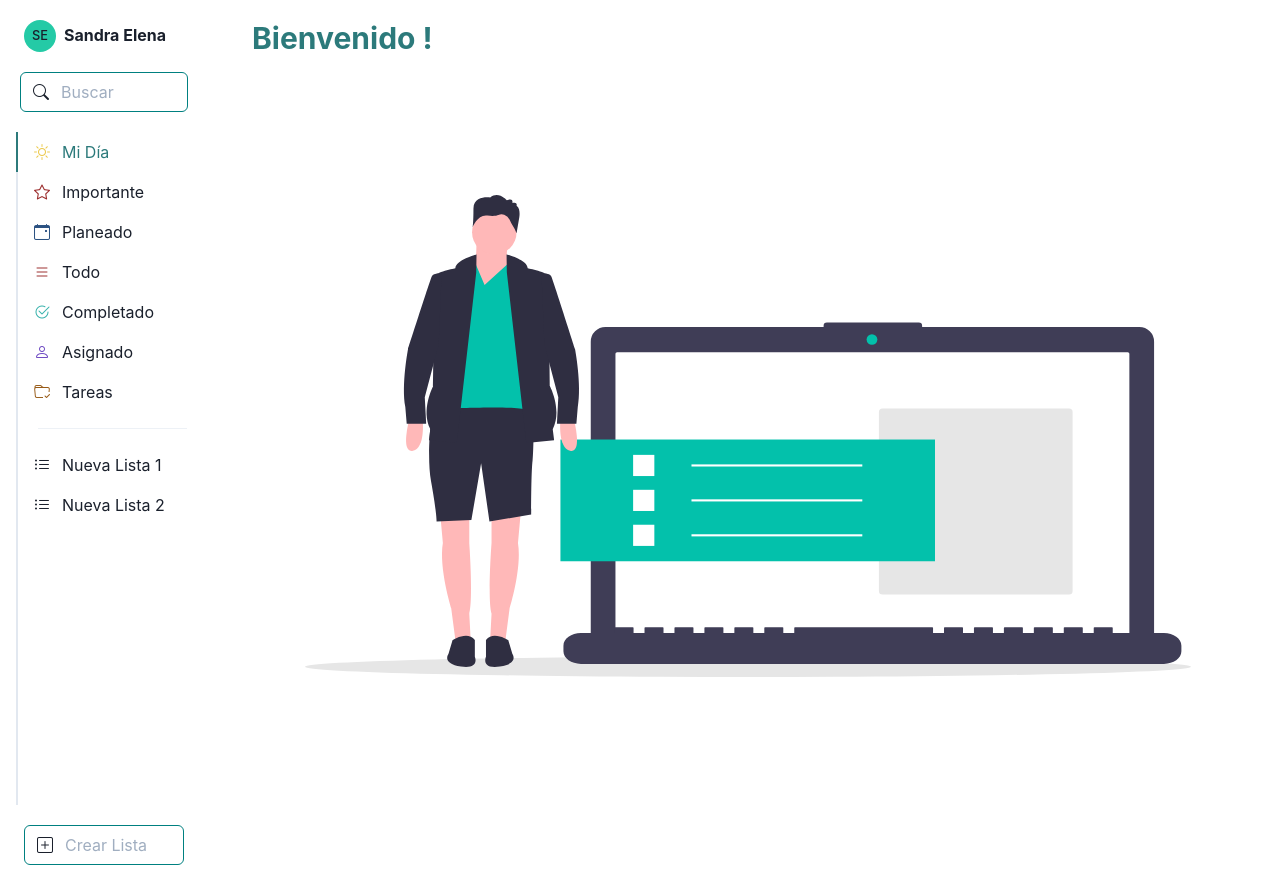
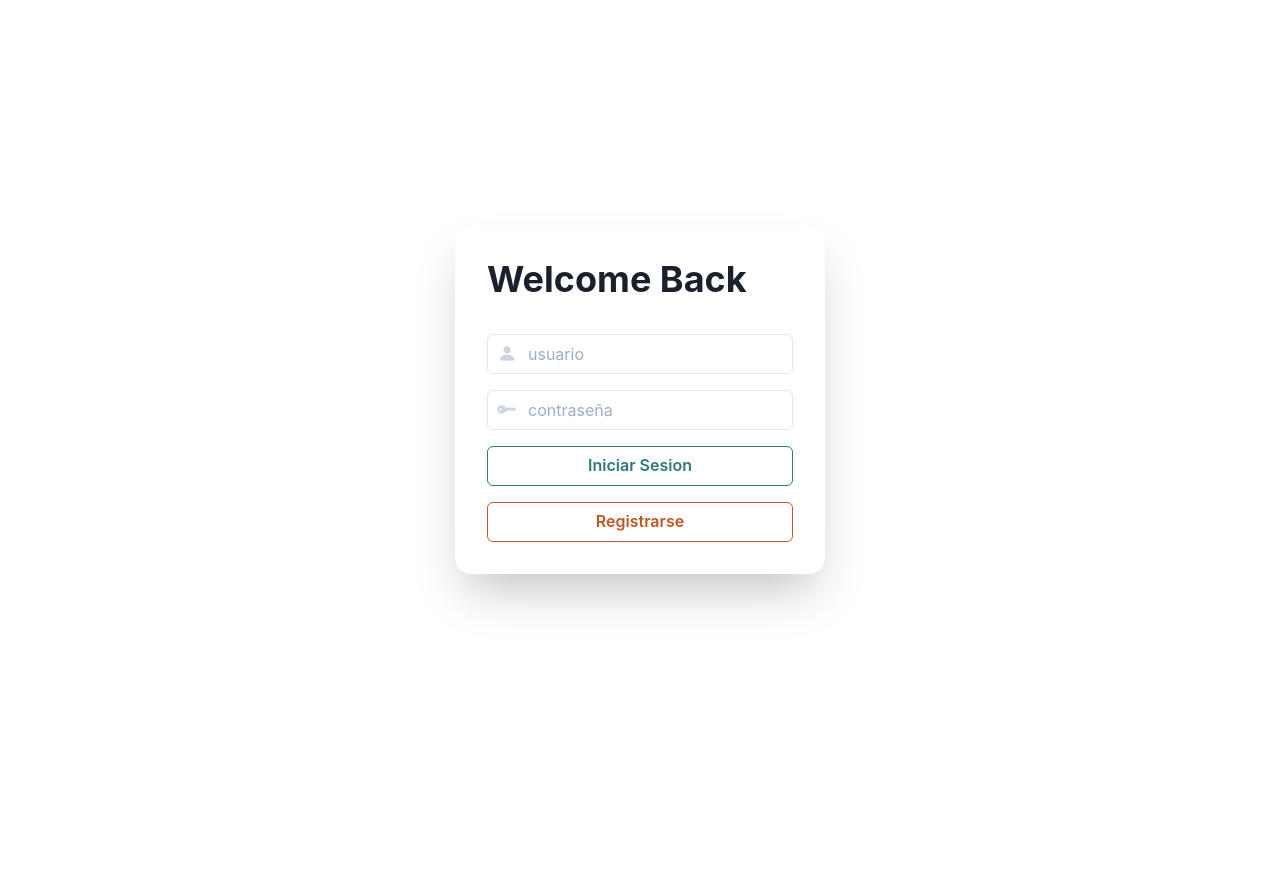
Before and after one commit to darubiio/Tasks, a React (Create React App) app in the folder client/: page /login in a window 1280 px wide. After the commit the page ends 800 px from the top, so only its background shows below. Built offline with nearby package versions, Linux system fonts and the light colour scheme.

Commit message:
Working on Authorization

```diff
--- a/client/src/App.js
+++ b/client/src/App.js
@@ -1,19 +1,24 @@
 import React from 'react';
 import { Grid } from '@chakra-ui/layout';
 import { Container } from "@chakra-ui/react";
-import { TaskMenu } from './components/task_menu/taskMenu'
+import { TaskMenu } from './components/task_menu/taskMenu';
 import { TaskMain } from './components/task_main/taskMain';
+import { Login } from './components/forms/login';
 import { BrowserRouter as Router } from "react-router-dom";
+import { UserProvider } from './hooks/userContext';
 
 export const App = () => {
   return (
+    <UserProvider>
       <Container maxW="container.2xl">
         <Grid templateColumns="repeat(6, 1fr)" gap={12}>
           <Router>
+            <Login />
             <TaskMenu />
             <TaskMain />
           </Router>
         </Grid>
       </Container>
+    </UserProvider>
   )
 };
--- /dev/null
+++ b/client/src/components/forms/login.js
@@ -0,0 +1,48 @@
+import React from 'react';
+import { Center, GridItem, Heading, Stack } from '@chakra-ui/layout';
+import { Input, InputGroup, InputLeftElement } from '@chakra-ui/input';
+import { Button } from '@chakra-ui/button';
+import { Route, Switch } from 'react-router';
+
+export const Login = () => {
+  return (
+    <Switch>
+      <Route path='/login'>
+        <GridItem colSpan={6}>
+          <Center w="100%" h='100vh'>
+            <Stack shadow='2xl' rounded='2xl' p={8} spacing={4}>
+              <Heading mb={4}>Welcome Back</Heading>
+              <InputGroup>
+                <InputLeftElement
+                  pointerEvents="none"
+                  color="gray.300"
+                  fontSize="1.2em"
+                  children={<i class="bi bi-person-fill" />}
+                />
+                <Input type="text" placeholder="usuario" />
+              </InputGroup>
+
+              <InputGroup>
+                <InputLeftElement
+                  pointerEvents="none"
+                  color="gray.300"
+                  fontSize="1.2em"
+                  children={<i class="bi bi-key-fill" />}
+                />
+                <Input placeholder="contraseña" />
+              </InputGroup>
+
+              <Button colorScheme="teal" variant="outline">
+                Iniciar Sesion
+              </Button>
+
+              <Button colorScheme="orange" variant="outline">
+                Registrarse
+              </Button>
+            </Stack>
+          </Center>
+        </GridItem>
+      </Route>
+    </Switch>
+  )
+};
--- a/client/src/components/task_main/main/index.js
+++ b/client/src/components/task_main/main/index.js
@@ -1,17 +1,14 @@
-import { Box, Center, Heading } from '@chakra-ui/layout';
+import { Box } from '@chakra-ui/layout';
 import { ScaleFade } from '@chakra-ui/transition';
-import taskMan from '../../../image/taskman.svg';
+import { MyDay } from '../myDay/md'
 import React from 'react';
 
 export const Main = () => {
   return (
-    <ScaleFade initialScale={0.9} in>
-      <Box display={['none', 'revert']}>
-        <Heading size='lg' color='teal.600'>Bienvenido !</Heading>
-        <Center h='95vh'>
-          <img src={taskMan} alt='taskman' />
-        </Center>
-      </Box>
-    </ScaleFade>
+    <Box display={['none', 'revert']} >
+      <ScaleFade initialScale={0.9} in>
+        <MyDay />
+      </ScaleFade>
+    </Box>
   )
 };
--- a/client/src/components/task_main/myDay/md.js
+++ b/client/src/components/task_main/myDay/md.js
@@ -1,7 +1,7 @@
-import { Heading } from '@chakra-ui/react';
+import React from 'react';
+import { Heading } from '@chakra-ui/layout';
 import { ScaleFade } from '@chakra-ui/transition';
 import { BackBtn } from '../backbtn'
-import React from 'react';
 
 export const MyDay = () => {
   const DATE = new Date().toDateString();
--- a/client/src/components/task_main/taskMain.js
+++ b/client/src/components/task_main/taskMain.js
@@ -1,6 +1,6 @@
 import React from 'react';
-import { Route, Switch } from 'react-router';
 
+import { Redirect, Route, Switch } from 'react-router';
 import { Completed } from './completed/compd';
 import { Asigned } from './asigned/asigned';
 import { Important } from './important/imp';
@@ -10,19 +10,24 @@ import { MyDay } from './myDay/md';
 import { All } from './todo/all';
 import { GridItem } from '@chakra-ui/layout';
 import { Main } from './main';
+import { UserContext } from '../../hooks/userContext';
+
 
 export const TaskMain = () => {
+  const { error, loading } = React.useContext(UserContext);
   return (
+    loading ? '' :
+      error ? <Redirect to='/login' /> :
         <GridItem p={5} colSpan={5}>
           <Switch>
+            <Route exact path='/' component={Main} />
+            <Route path='/my-day' component={MyDay} />
             <Route path='/all' component={All} />
             <Route path='/tasks' component={Tasks} />
-        <Route path='/my-day' component={MyDay} />
             <Route path='/planned' component={Planned} />
             <Route path='/asigned' component={Asigned} />
             <Route path='/completed' component={Completed} />
             <Route path='/important' component={Important} />
-        <Route path='/' component={Main} />
           </Switch>
         </GridItem>
   )
--- a/client/src/components/task_main/todo/all.js
+++ b/client/src/components/task_main/todo/all.js
@@ -1,22 +1,44 @@
+import React from 'react';
+import { Task } from '../task';
+import { BackBtn } from '../backbtn';
+import { gql, useQuery } from '@apollo/client';
+import { ScaleFade } from '@chakra-ui/transition';
 import { Heading, Stack, Text } from '@chakra-ui/layout';
-import { ScaleFade } from '@chakra-ui/transition';
-import React from 'react';
-import { BackBtn } from '../backbtn';
-import { Task } from '../task'
+
+const ALL = gql`
+ query LISTAS {
+  lists {
+    _id
+    name
+    tasks {
+      _id
+      name
+    }
+  }
+  }
+`
 
 export const All = () => {
-  return (
+  const { loading, error, data } = useQuery(ALL);
+  if (loading) return 'Loading...';
+  if (error) return `Error : ( ${error.message}`;
+
+  const TaskList = data.lists.map(list =>
     <>
-      <ScaleFade initialScale={0.9} in>
-        <BackBtn />
-        <Heading size='lg' color='orange.500'>Todo</Heading>
-      </ScaleFade>
-
-      <Text mt={2} ml={2} fontSize='sm'>Nombre de Lista</Text>
+      <Text mt={2} ml={2} fontSize='sm'>{list.name}</Text>
       <Stack >
-        <Task name='Tarea 1' />
-        <Task name='Tarea 2' />
+        {list.tasks.map(task =>
+          <Task name={task.name} />
+        )}
       </Stack>
     </>
+  );
+
+  return (
+    <ScaleFade initialScale={0.9} in>
+      <BackBtn />
+      <Heading size='lg' color='orange.500'>Todo</Heading>
+      {TaskList}
+    </ScaleFade>
   )
 };
--- a/client/src/components/task_menu/taskMenu.js
+++ b/client/src/components/task_menu/taskMenu.js
@@ -1,11 +1,12 @@
-import { Avatar } from '@chakra-ui/avatar';
 import { Input, InputGroup, InputLeftElement } from '@chakra-ui/input';
-import { Box, Divider, Flex, GridItem, Heading, Spacer, Text } from '@chakra-ui/layout';
+import { Box, Divider, GridItem, Text } from '@chakra-ui/layout';
 import { Tab, TabList, Tabs } from '@chakra-ui/tabs';
+import { ScaleFade } from '@chakra-ui/transition';
+import { useLocation } from "react-router-dom";
 import { Link } from 'react-router-dom';
-import { useLocation } from "react-router-dom";
+import { User } from './user'
 import React from 'react';
-import { ScaleFade } from '@chakra-ui/transition';
+import { UserContext } from '../../hooks/userContext';
 
 export const TaskMenu = () => {
   const MENU = [
@@ -40,19 +41,15 @@ export const TaskMenu = () => {
     return location !== '/' ? ['none', 'revert'] : null;
   }
 
+  const { error, loading } = React.useContext(UserContext);
   return (
+    error ? '' :
+      loading ? '' :
         <GridItem display={checkMode} colSpan={['6', '1']} pt={5} pb={5}>
           <ScaleFade initialScale={0.9} in>
 
             {/* Avatar and user */}
-        <Flex mb={5}>
-          <Avatar alignSelf='center' ml={2} size='sm' name="Sandra Elena" />
-          <Heading as='sm' alignSelf='center' ml={2} fontSize='md'>Sandra Elena</Heading>
-          <Spacer />
-          <Box as="button" p={2} mr={3} display={{ base: 'revert', md: 'none' }}>
-            <i className='bi bi-search' />
-          </Box>
-        </Flex>
+            <User />
 
             {/* Search Input */}
             <InputGroup borderColor='teal' mb={5} display={{ base: 'none', md: 'revert' }} >
--- /dev/null
+++ b/client/src/components/task_menu/user/index.js
@@ -0,0 +1,19 @@
+import React from 'react';
+import { Avatar } from '@chakra-ui/avatar';
+import { Box, Flex, Heading, Spacer } from '@chakra-ui/layout';
+import { UserContext } from '../../../hooks/userContext';
+
+export const User = () => {
+  const { username, loading } = React.useContext(UserContext);
+  return (
+    loading ? '' :
+        <Flex mb={5}>
+          <Avatar alignSelf='center' ml={2} size='sm' name={username} />
+          <Heading as='sm' alignSelf='center' ml={2} fontSize='md'>{username}</Heading>
+          <Spacer />
+          <Box as="button" p={2} mr={3} display={{ base: 'revert', md: 'none' }}>
+            <i className='bi bi-search' />
+          </Box>
+        </Flex>
+  )
+};
--- /dev/null
+++ b/client/src/hooks/userContext.js
@@ -0,0 +1,30 @@
+import React from 'react';
+import { gql, useQuery } from '@apollo/client';
+import { useHistory, Redirect } from "react-router-dom";
+
+const CURRENT = gql`
+  query Current {
+    currentUser {
+     _id
+      username
+    }
+  }`
+
+export const UserContext = React.createContext();
+
+export const UserProvider = ({ children }) => {
+  const { loading, error, data } = useQuery(CURRENT);
+  const current = (() => {
+    return (
+      loading ? { loading: 'Loading...' } :
+        error ? { error: error.message } :
+          data.currentUser
+    )
+  })();
+
+  return (
+    <UserContext.Provider value={current}>
+      {children}
+    </UserContext.Provider>
+  )
+};
--- a/client/src/index.js
+++ b/client/src/index.js
@@ -1,16 +1,30 @@
 import React from 'react';
 import { render } from 'react-dom';
-
 import { App } from './App';
 
-import { ApolloClient, InMemoryCache, ApolloProvider } from "@apollo/client";
+import { ApolloClient, InMemoryCache, ApolloProvider, createHttpLink } from "@apollo/client";
+import { setContext } from '@apollo/client/link/context';
+
 import { ChakraProvider } from "@chakra-ui/react";
-
 import 'bootstrap-icons/font/bootstrap-icons.css';
 
+const httpLink = createHttpLink({
+  uri: 'http://localhost:5500',
+});
+
+const authLink = setContext((_, { headers }) => {
+  // const token = localStorage.getItem('token');
+  return {
+    headers: {
+      ...headers,
+      authorization: `Bearer eyJhbGciOiJIUzI1NiIsInR5cCI6IkpXVCJ9.eyJpZCI6IjYxMjhiMzgxNGVhZWVlNzE1MDAyNGI5NiIsInVzZXJuYW1lIjoiZGFydWJpbyIsImlhdCI6MTYzMTE5NzU5NCwiZXhwIjoxNjMxMjAxMTk0fQ.rXd0weySQbtrIw614SAedJ635-zcu2Vcd-nr4FLMPZI`,
+      // authorization: token ? `Bearer ${token}` : "",
+    }
+  }
+});
 
 const client = new ApolloClient({
-  uri: 'http://localhost:5500/',
+  link: authLink.concat(httpLink),
   cache: new InMemoryCache()
 });
 
```
Also changed, not shown: client/src/components/forms/registro.js (added, +8 -0 lines). Lines whose indentation alone changed are shown as unchanged.
